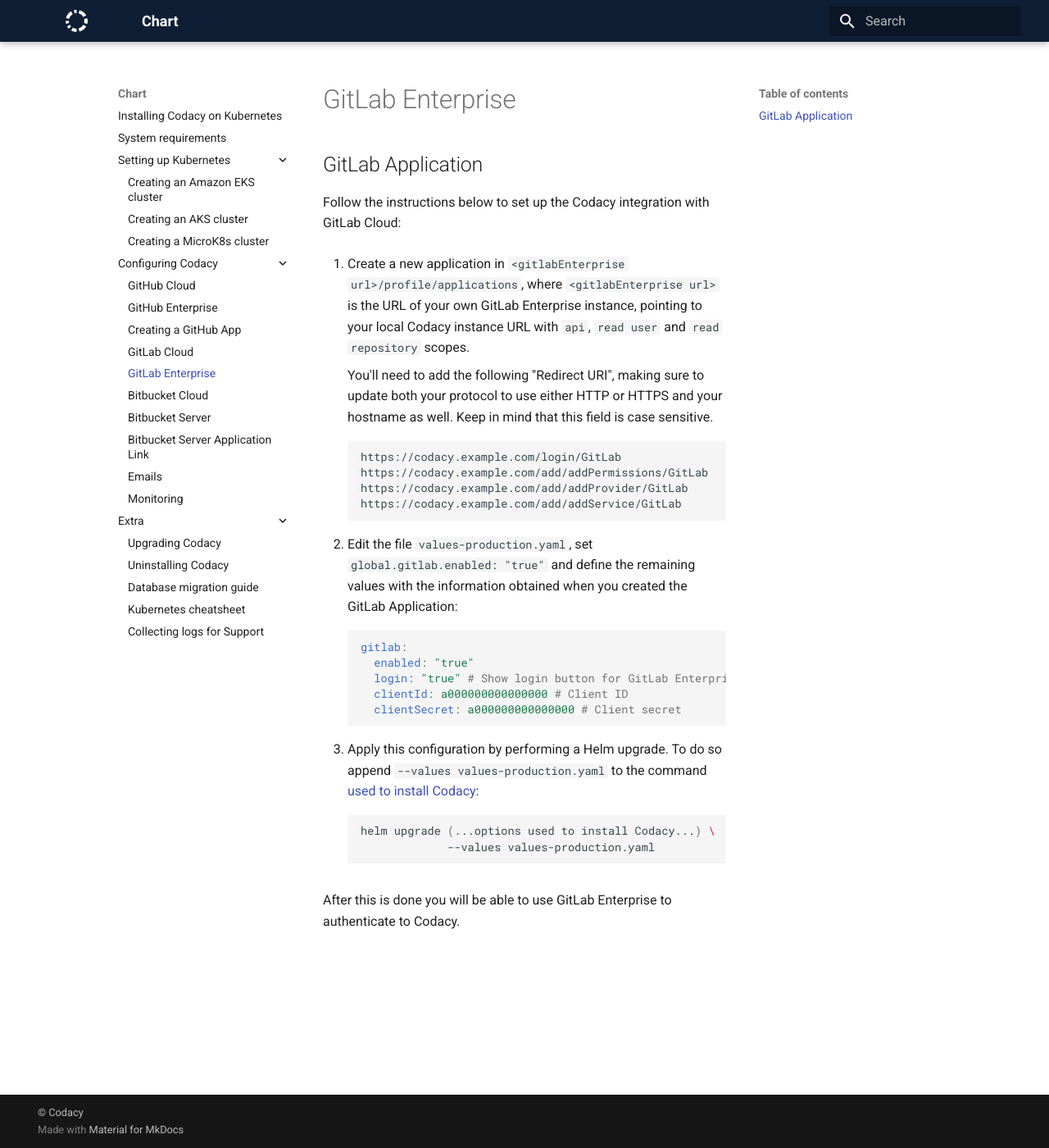
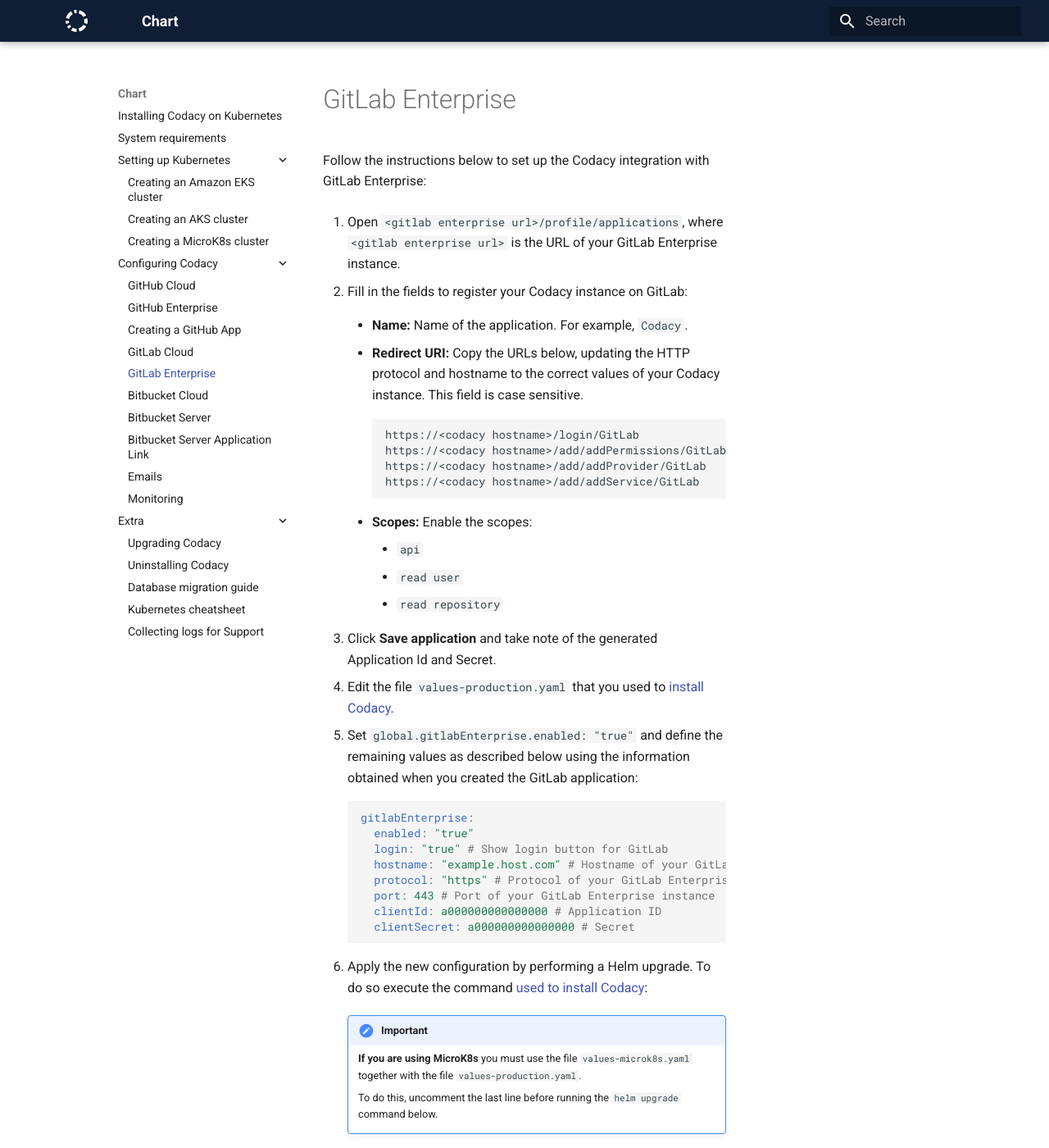
Before and after one commit to codacy/chart, an MkDocs documentation site: the page built from docs/configuration/integrations/gitlab-enterprise.md, in a window 1280 px wide and 1400 px high. Shown: the whole window at 82% size. Built offline with MkDocs 1.6.1 and Material for MkDocs 9.7.7, drawn with Linux system fonts in a browser that asks for light colours; some of the changed text lies outside the part shown.

Commit message:
Edit configuration for GitLab Cloud and GitLab Enterprise

````diff
--- a/docs/configuration/integrations/gitlab-enterprise.md
+++ b/docs/configuration/integrations/gitlab-enterprise.md
@@ -1,35 +1,56 @@
 # GitLab Enterprise
 
-## GitLab Application
+Follow the instructions below to set up the Codacy integration with GitLab Enterprise:
 
-Follow the instructions below to set up the Codacy integration with GitLab Cloud:
+1.  Open `<gitlab enterprise url>/profile/applications`, where `<gitlab enterprise url>` is the URL of your GitLab Enterprise instance.
 
-1.  Create a new application in `<gitlabEnterprise url>/profile/applications`, where `<gitlabEnterprise url>` is the URL of your own GitLab Enterprise instance, pointing to your local Codacy instance URL with `api`, `read user` and `read repository` scopes.
+2.  Fill in the fields to register your Codacy instance on GitLab:
 
-    You'll need to add the following "Redirect URI", making sure to update both your protocol to use either HTTP or HTTPS and your hostname as well. Keep in mind that this field is case sensitive.
+    -   **Name:** Name of the application. For example, `Codacy`.
 
-    ```
-    https://codacy.example.com/login/GitLab
-    https://codacy.example.com/add/addPermissions/GitLab
-    https://codacy.example.com/add/addProvider/GitLab
-    https://codacy.example.com/add/addService/GitLab
+    -   **Redirect URI:** Copy the URLs below, updating the HTTP protocol and hostname to the correct values of your Codacy instance. This field is case sensitive.
+
+        ```text
+        https://<codacy hostname>/login/GitLab
+        https://<codacy hostname>/add/addPermissions/GitLab
+        https://<codacy hostname>/add/addProvider/GitLab
+        https://<codacy hostname>/add/addService/GitLab
+        ```
+
+    -   **Scopes:** Enable the scopes:
+
+        - `api`
+        - `read user`
+        - `read repository`
+
+3.  Click **Save application** and take note of the generated Application Id and Secret.
+
+4.  Edit the file `values-production.yaml` that you used to [install Codacy](../../index.md#helm-upgrade).
+
+5.  Set `global.gitlabEnterprise.enabled: "true"` and define the remaining values as described below using the information obtained when you created the GitLab application:
+
+    ```yaml
+    gitlabEnterprise:
+      enabled: "true"
+      login: "true" # Show login button for GitLab
+      hostname: "example.host.com" # Hostname of your GitLab Enterprise instance
+      protocol: "https" # Protocol of your GitLab Enterprise instance
+      port: 443 # Port of your GitLab Enterprise instance
+      clientId: a000000000000000 # Application ID
+      clientSecret: a000000000000000 # Secret
     ```
 
-2.  Edit the file `values-production.yaml`, set `global.gitlab.enabled: "true"` and define the remaining values with the information obtained when you created the GitLab Application:
+6.  Apply the new configuration by performing a Helm upgrade. To do so execute the command [used to install Codacy](../../index.md#helm-upgrade):
 
-    ```yaml
-    gitlab:
-      enabled: "true"
-      login: "true" # Show login button for GitLab Enterprise
-      clientId: a000000000000000 # Client ID
-      clientSecret: a000000000000000 # Client secret
-    ```
+    !!! important
+        **If you are using MicroK8s** you must use the file `values-microk8s.yaml` together with the file `values-production.yaml`.
 
-3.  Apply this configuration by performing a Helm upgrade. To do so append `--values values-production.yaml` to the command [used to install Codacy](../../index.md#2-installing-codacy):
+        To do this, uncomment the last line before running the `helm upgrade` command below.
 
     ```bash
     helm upgrade (...options used to install Codacy...) \
-                 --values values-production.yaml
+                 --values values-production.yaml \
+                 # --values values-microk8s.yaml
     ```
 
 After this is done you will be able to use GitLab Enterprise to authenticate to Codacy.
````
Also changed, not shown: docs/configuration/integrations/gitlab-cloud.md (+33 -15 lines).
